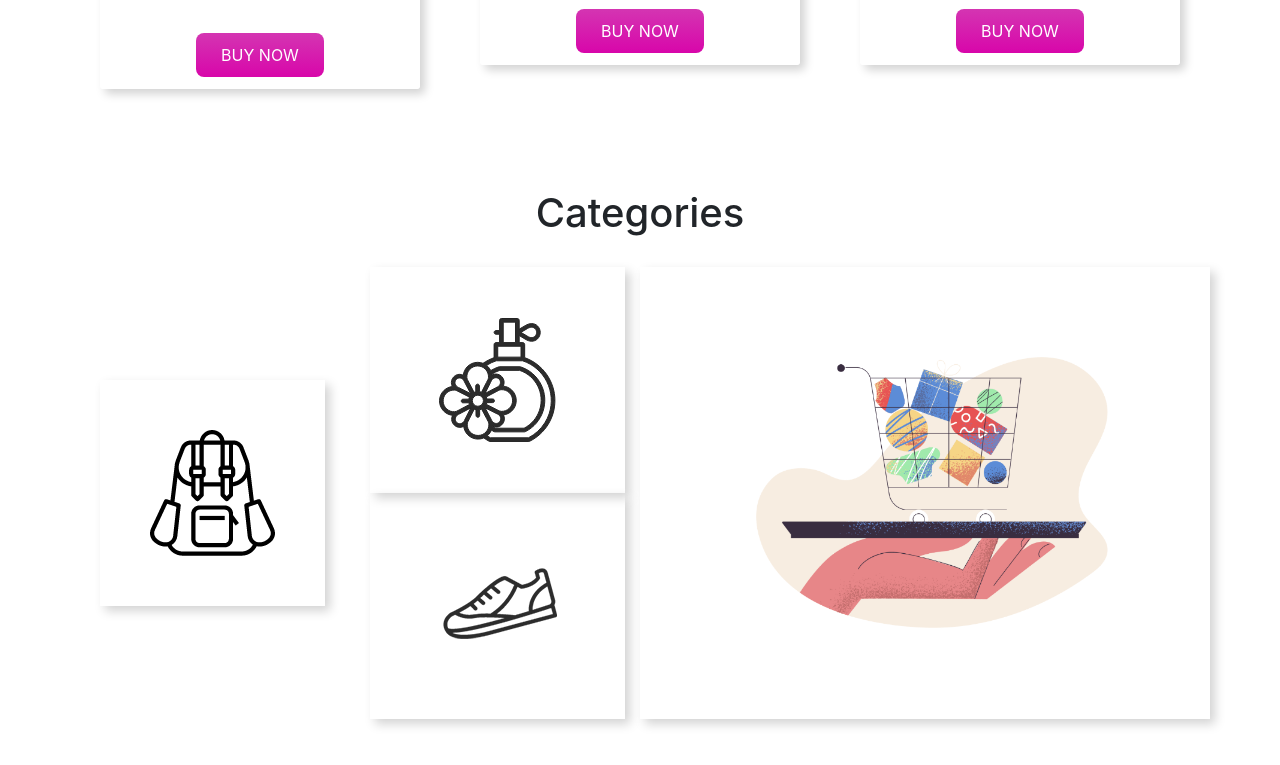
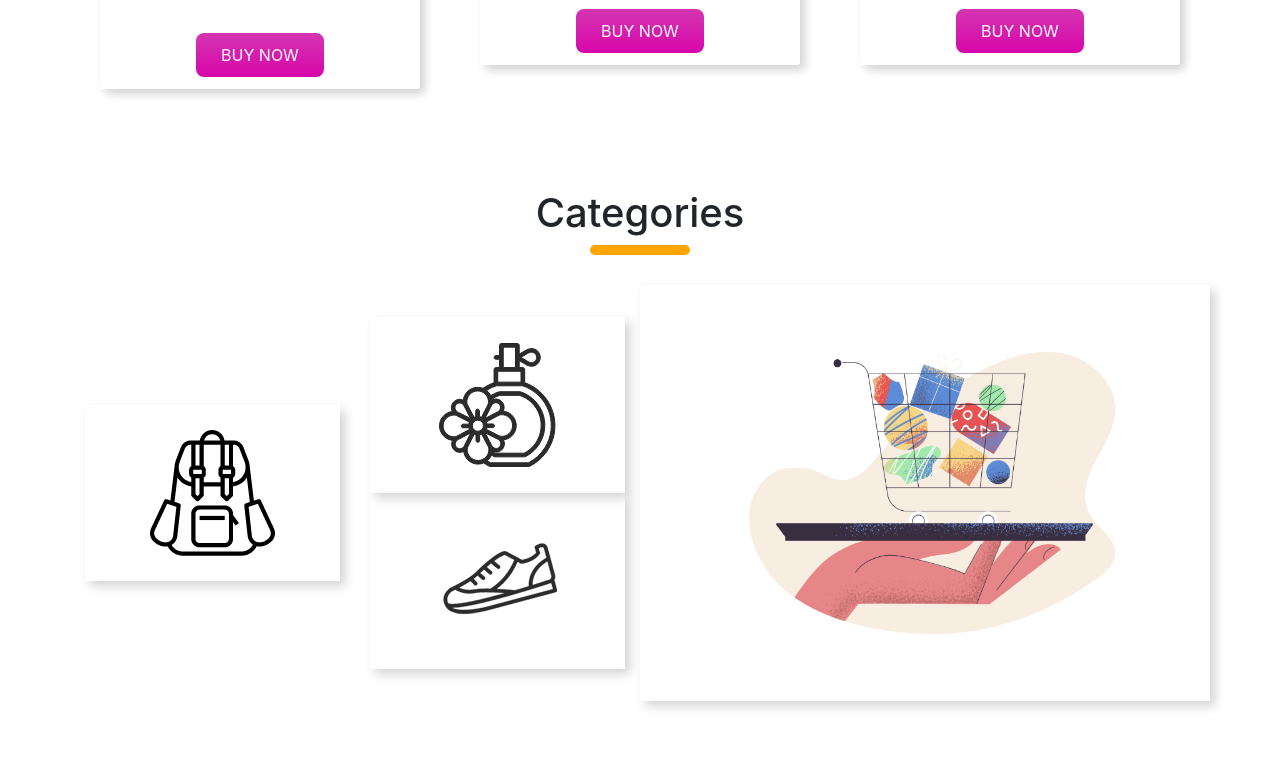
Before and after one commit to MdRokybul/hot-gadgets, a plain HTML site: page index.html in a window 1280 px wide. Shown: the part 2083-2848 px from the top of the page. Drawn offline with nearby package versions, Linux system fonts and the light colour scheme.

Commit message:
project finish

```diff
--- a/index.html
+++ b/index.html
@@ -187,26 +187,32 @@
     </section>
 
     <section class="container">
-        <h1 class="text-center title-mb">Categories</h1>
+        <div class="d-flex flex-column justify-content-center align-items-center title-mb">
+            <h1>Categories</h1>
+            <div class="style-div"></div>
+        </div>
         <div class="row">
-            <div class="col-md-3 d-flex justify-content-center align-items-center">
-                <div class="cat-bg ">
-                    <img src="images/Categories/bag.png" alt="">
+            <div class="col-md-3 d-flex flex-column justify-content-center align-items-stretch">
+                <div class=" cat-bg d-flex justify-content-center align-items-stretch">
+                    <img class="img-p" src="images/Categories/bag.png" alt="">
                 </div>
             </div>
-            <div class="col-md-3 d-flex flex-column">
+
+            <div class="col-md-3 d-flex flex-column  justify-content-center align-items-stretch">
                 <div class=" cat-bg d-flex justify-content-center align-items-center">
-                    <img class="pt-25" src="images/Categories/perfume.png" alt="">
+                    <img class="img-p" src="images/Categories/perfume.png" alt="">
                 </div>
-                <div class=" cat-bg d-flex justify-content-center align-items-center">
-                    <img src="images/Categories/shoe.png" alt="">
+                <div class="cat-bg d-flex justify-content-center align-items-center">
+                    <img class="img-p" src="images/Categories/shoe.png" alt="">
                 </div>
             </div>
+
             <div class="col-md-6 cat-bg">
-                <img class="w-100" src="images/Categories/pale-order.png" alt="">
+                <img class="w-100 img-p" src="images/Categories/pale-order.png" alt="">
             </div>
         </div>
     </section>
+
 
 
 
--- a/style.css
+++ b/style.css
@@ -33,5 +33,16 @@
 }
 .cat-bg{
     box-shadow: 5px 5px 10px lightgray;
-    padding: 50px;
+
 }
+.img-p{
+    padding: 25px;
+}
+
+.style-div{
+    height: 10px;
+    width: 100px;
+    border-radius: 5px;
+    background-color: orange;
+    margin: auto;
+}
```
